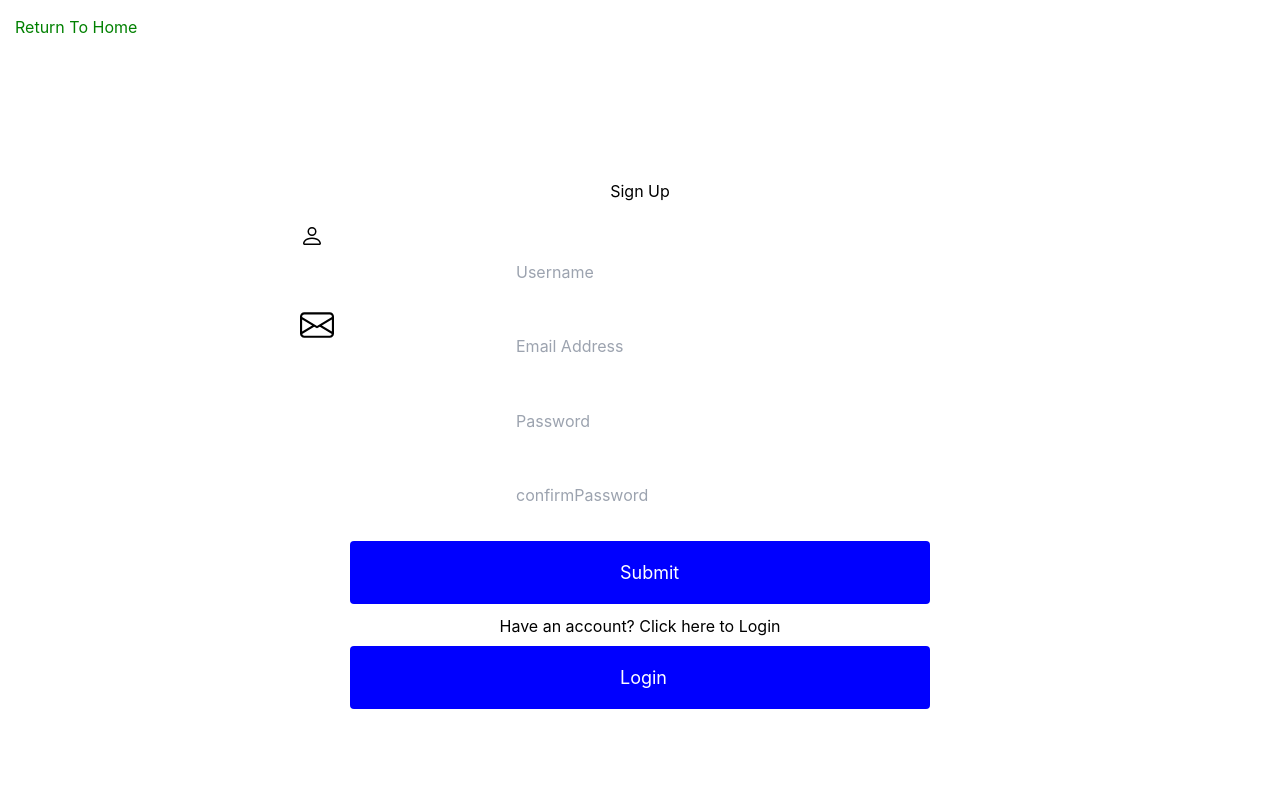
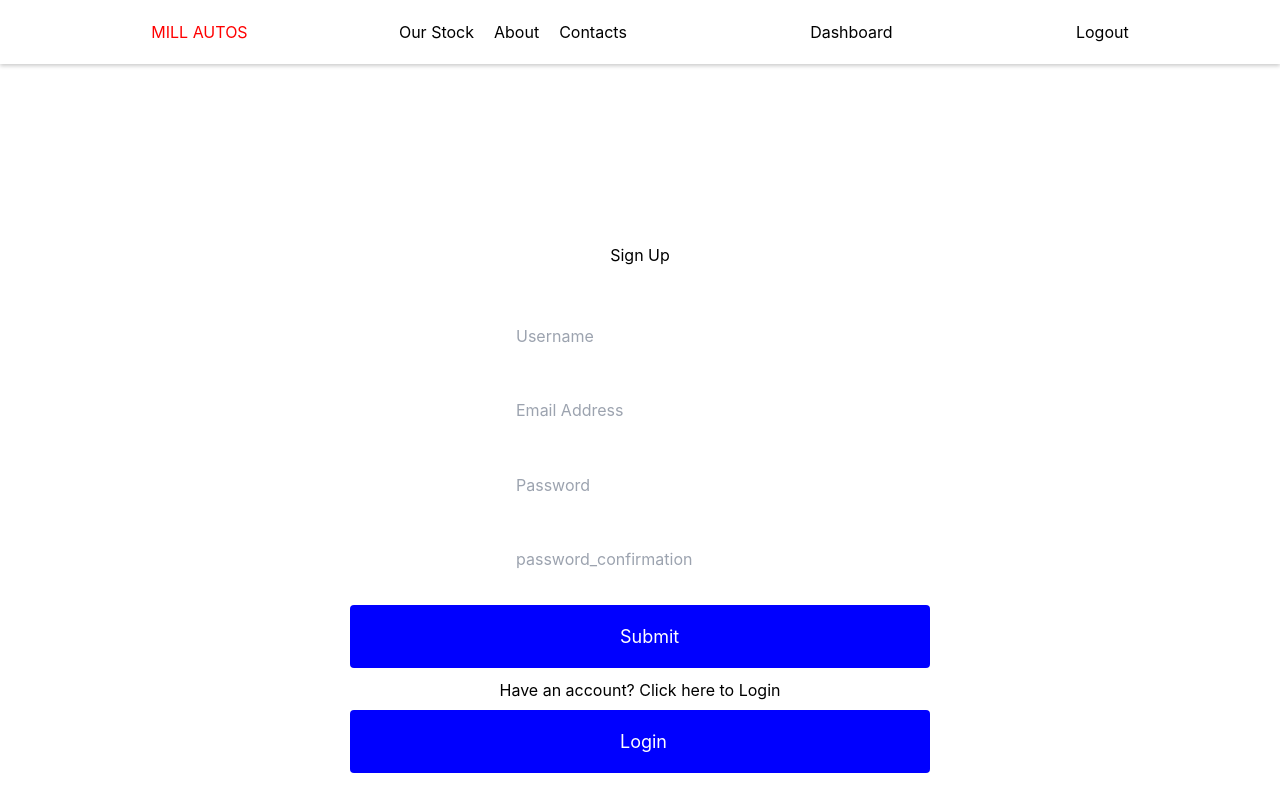
Before and after one commit to Leewell-Muchiri/mill-autos, a React (Create React App) app: page /register in a window 1280 px wide. Shown: the top 812 px of the page. Built offline with nearby package versions, Linux system fonts and the light colour scheme.

Commit message:
Added Redux

```diff
--- a/package.json
+++ b/package.json
@@ -8,8 +8,10 @@
     "@testing-library/user-event": "^13.5.0",
     "react": "^18.2.0",
     "react-dom": "^18.2.0",
+    "react-redux": "^8.0.5",
     "react-router-dom": "^6.10.0",
     "react-scripts": "5.0.1",
+    "redux": "^4.2.1",
     "web-vitals": "^2.1.4"
   },
   "scripts": {
--- a/src/App.css
+++ b/src/App.css
@@ -10,7 +10,6 @@
 }
 button,
 input {
-  /* outline: none; */
   border-radius: 4px;
 }
 button {
@@ -33,7 +32,7 @@ a:hover {
 /* fetchedData */
 .fetchedData {
   display: grid;
-  grid-template-columns: repeat(5, 1fr);
+  grid-template-columns: repeat(4, 1fr);
 }
 .fetchedData-data {
   border: 1px solid black;
@@ -56,13 +55,9 @@ a:hover {
   width: 80%;
   background-color: blue;
   position: inherit;
-  /* padding: 2.5em; */
   padding-top: -15px;
   border-radius: 4px;
 }
-/* .buy-button:hover{
-  transform: scale(1.1);
-} */
 
 /* Nav */
 nav {
@@ -94,7 +89,6 @@ nav {
 }
 .grid-custom {
   padding-left: -20rem;
-  /* margin: 1rem 0 0 0; */
 }
 
 /* Sign up form */
--- a/src/components/Home.js
+++ b/src/components/Home.js
@@ -1,6 +1,6 @@
 import ImageSlider from "./ImageSlider";
+
 function Home() {
-
   const slides = [
     {
       url: "https://images.unsplash.com/photo-1603577057026-d2a3e1206a17?ixlib=rb-4.0.3&ixid=MnwxMjA3fDB8MHxzZWFyY2h8MzJ8fG5pc3NhbnxlbnwwfHwwfHw%3D&auto=format&fit=crop&w=500&q=60",
@@ -27,13 +27,13 @@ function Home() {
   const containerStyle = {
     width: "100%",
     height: "400px",
-        margin: "0 auto"
-    }
+    margin: "0 auto",
+  };
 
   return (
     <div>
       <div style={containerStyle}>
-                <ImageSlider slides={slides}/>
+        <ImageSlider slides={slides} />
       </div>
     </div>
   );
--- a/src/components/Login.js
+++ b/src/components/Login.js
@@ -1,9 +1,12 @@
 import React, { useState } from "react";
 import { useNavigate, Link } from "react-router-dom";
+import Navbar from "./Navbar";
+import {useDispatch} from "react-redux"
 
 function Login() {
+  const dispatch = useDispatch()
   const [formData, setFormData] = useState({
-    email: "",
+    username: "",
     password: "",
   });
 
@@ -18,37 +21,41 @@ function Login() {
 
   function handleSubmit(e) {
     e.preventDefault();
-
+    fetch("http://127.0.0.1:3000/login", {
+      method: "POST",
+      headers: {
+        "Content-Type": "application/json",
+      },
+      body: JSON.stringify(formData),
+    }).then((res) => {
+      if (!res.ok) {
+        console.log(res.status);
+      }
+      console.log(res.status);
+      dispatch({ type: "name", payload: formData.username });
+      navigate('/')
+      return res.json();
+    }).then(data=> console.log(data))
   }
   // added form in the login
 
   return (
+    <>
+      <Navbar />
       <div className="signUpContainer active">
-      <Link
-        style={{
-          position: "absolute",
-          top: "15px",
-          left: "15px",
-          color: "green",
-          textDecoration: "none",
-        }}
-        to="/"
-      >
-        Return To Home
-      </Link>
         <h1 className="text-center mb-4">Login</h1>
 
         <form onSubmit={handleSubmit}>
           <div className="row justify-content-center">
             <div className="form-group mb-2 col-md-4">
               <input
-              type="email"
-              placeholder="Email Address"
-              name="email"
-              id="email"
+                type="username"
+                placeholder="username"
+                name="username"
+                id="username"
                 className="form-control"
                 onChange={handleChange}
-              value={formData.email}
+                value={formData.username}
               />
             </div>
           </div>
@@ -88,6 +95,7 @@ function Login() {
           </p>
         </form>
       </div>
+    </>
   );
 }
 
--- a/src/components/Navbar.js
+++ b/src/components/Navbar.js
@@ -1,12 +1,36 @@
 import { Link, useNavigate, useLocation } from "react-router-dom";
-import { useState } from "react";
+import { useState, useEffect } from "react";
+import Signup from "./Signup";
 import Login from "./Login";
+import { useSelector } from "react-redux";
 
 function Navbar() {
+  let name
+  const user = useSelector((state) => state.user);
+  useEffect(() => {
+    if (user) {
+      name = user;
+      setLogin(true);
+    } else setLogin(false);
+  }, [user]);
   const navigate = useNavigate();
+  const [selectRegister, setSelectRegister] = useState(false);
   const [login, setLogin] = useState(false);
+  const [selectLogin, setSelectLogin] = useState(false);
   const gotTOSignUp = (setLogin) => {
-    navigate("/register", { setLogin });
+    navigate("/register");
+    setSelectRegister(true);
+    Toggle();
+  };
+
+  const Toggle = () => {
+    if (selectRegister) {
+      setSelectLogin(false);
+      return <Signup />;
+    } else if (selectLogin) {
+      setSelectRegister(false);
+      return <Login />;
+    }
   };
 
   return (
@@ -20,19 +44,6 @@ function Navbar() {
         >
           MILL AUTOS
         </Link>
-        {login ? (
-          <>
-            <Link
-              style={{
-                marginLeft: "2rem",
-              }}
-              to="/admin"
-            >
-              Dashboard
-            </Link>
-          </>
-        ) : (
-          <>
         <div>
           <Link className="right-padding" to="/stock">
             Our Stock
@@ -42,6 +53,27 @@ function Navbar() {
           </Link>
           <Link to="/contact">Contacts</Link>
         </div>
+
+        {login ? (
+          <>
+            <button
+              style={{
+                marginLeft: "2rem",
+              }}
+              onClick={() => navigate("/admin", { state: { carData: name } })}
+            >
+              Dashboard
+            </button>
+            <button
+              style={{
+                marginLeft: "2rem",
+              }}
+              onClick={() => setLogin(false)}
+            >
+              Logout
+            </button>
+          </>
+        ) : (
           <div>
             <button
               className="right-padding"
@@ -51,9 +83,10 @@ function Navbar() {
             </button>
             <button onClick={() => gotTOSignUp(setLogin)}>Signup</button>
           </div>
-          </>
         )}
       </nav>
+      {selectRegister}
+      {selectLogin}
     </div>
   );
 }
--- a/src/components/Signup.js
+++ b/src/components/Signup.js
@@ -1,12 +1,17 @@
 import React, { useState } from "react";
-import { useNavigate, Link } from "react-router-dom";
+import { useNavigate, Link,useLocation } from "react-router-dom";
+import Navbar from "./Navbar";
+import { useDispatch } from "react-redux";
 //
 function Signup(props) {
+  const dispatch = useDispatch()
+  const location = useLocation();
+
   const [formData, setFormData] = useState({
     username: "",
     email: "",
     password: "",
-    confirmPassword: "",
+    password_confirmation: "",
   });
 
   const navigate = useNavigate();
@@ -18,15 +23,33 @@ function Signup(props) {
     });
   }
 
+
   function handleSubmit(e) {
     e.preventDefault();
     console.log(formData);
+    fetch("http://127.0.0.1:3000/signup", {
+      method: "POST",
+      headers: {
+        "Content-Type": "application/json",
+      },
+      body: JSON.stringify(formData),
+    }).then((res) => {
+      if (!res.ok) {
+        console.log(res.status);
+      }
+      dispatch({ type: "ADD_NAME", payload: formData.username });
+      navigate('/')
+      console.log(res.status);
+      return res.json();
+    }).then(data => console.log(data))
   }
 
   // added form to enable user to enter their credials and sign up
   return (
+    <>
+      <Navbar />
       <div className="signUpContainer active">
-      <Link
+        {/* <Link
           style={{
             position: "absolute",
             top: "15px",
@@ -37,32 +60,12 @@ function Signup(props) {
           to="/"
         >
           Return To Home
-      </Link>
+        </Link> */}
         <h1>Sign Up</h1>
 
         <form onSubmit={handleSubmit}>
           {/* Username */}
           <div>
-          <div>
-            <svg
-              style={{
-                height: "2rem",
-                width: "2rem",
-                padding: "4px",
-                position: "absolute",
-                top: "27.5%",
-                marginLeft: "20px",
-              }}
-              xmlns="http://www.w3.org/2000/svg"
-              width="40"
-              height="40"
-              fill="currentColor"
-              className="bi bi-person"
-              viewBox="0 0 16 16"
-            >
-              <path d="M8 8a3 3 0 1 0 0-6 3 3 0 0 0 0 6Zm2-3a2 2 0 1 1-4 0 2 2 0 0 1 4 0Zm4 8c0 1-1 1-1 1H3s-1 0-1-1 1-4 6-4 6 3 6 4Zm-1-.004c-.001-.246-.154-.986-.832-1.664C11.516 10.68 10.289 10 8 10c-2.29 0-3.516.68-4.168 1.332-.678.678-.83 1.418-.832 1.664h10Z" />
-            </svg>
-          </div>
             <input
               type="text"
               placeholder="Username"
@@ -75,27 +78,6 @@ function Signup(props) {
 
           {/* Email */}
           <div>
-          <div
-            style={{
-              height: "1.7rem",
-              width: "1.7rem",
-              padding: "4px",
-              position: "absolute",
-              top: "38%",
-              marginLeft: "20px",
-            }}
-          >
-            <svg
-              xmlns="http://www.w3.org/2000/svg"
-              width="34"
-              height="34"
-              fill="currentColor"
-              className="bi bi-envelope"
-              viewBox="0 0 16 16"
-            >
-              <path d="M0 4a2 2 0 0 1 2-2h12a2 2 0 0 1 2 2v8a2 2 0 0 1-2 2H2a2 2 0 0 1-2-2V4Zm2-1a1 1 0 0 0-1 1v.217l7 4.2 7-4.2V4a1 1 0 0 0-1-1H2Zm13 2.383-4.708 2.825L15 11.105V5.383Zm-.034 6.876-5.64-3.471L8 9.583l-1.326-.795-5.64 3.47A1 1 0 0 0 2 13h12a1 1 0 0 0 .966-.741ZM1 11.105l4.708-2.897L1 5.383v5.722Z" />
-            </svg>
-          </div>
             <input
               type="email"
               placeholder="Email Address"
@@ -122,11 +104,11 @@ function Signup(props) {
           <div className="form-group4">
             <input
               type="password"
-            placeholder="confirmPassword"
-            name="confirmPassword"
-            id="confirmPassword"
+              placeholder="password_confirmation"
+              name="password_confirmation"
+              id="password_confirmation"
               onChange={handleChange}
-            value={formData.confirmPassword}
+              value={formData.password_confirmation}
             />
           </div>
           <button type="submit" className="loginNav">
@@ -139,6 +121,7 @@ function Signup(props) {
           Login
         </button>
       </div>
+    </>
   );
 }
 
--- a/src/components/admin/AdminIndex.js
+++ b/src/components/admin/AdminIndex.js
@@ -2,12 +2,13 @@ import CarPost from "./CarPost";
 import ViewAllPost from "./ViewAllPost";
 import { useState } from "react";
 import { Link } from "react-router-dom";
+import { useLocation } from "react-router-dom";
 
 function AdminIndex() {
-  const name = "Admin";
+  const location = useLocation();
+  let data = location?.state?.carData;
   const [changedComponent, setChangedComponent] = useState(null);
   const [items, setItems] = useState([]);
-
 
   const createCarPost = () => {
     console.log("createCarPost");
@@ -17,7 +18,7 @@ function AdminIndex() {
     <div className="dashboard">
       <div className="first-dashboard">
         <div className="first-dashboard-child">
-          <h1>Hi, {name}</h1>
+          <h1>Hi, {data}</h1>
           <Link to="..">Home</Link>
           <div className="first-dashboard-second">
             <button className="dashboard-button" onClick={createCarPost}>
--- /dev/null
+++ b/src/components/hooks/userReducer.js
@@ -0,0 +1,24 @@
+// userReducer.js
+
+const initialState = {
+  user: [],
+};
+
+const userReducer = (state = initialState, action) => {
+  switch (action.type) {
+    case "ADD_NAME":
+      return {
+        ...state,
+        user: [...state.user, action.payload],
+      };
+    case "name":
+      return {
+        ...state,
+        name: action.payload,
+      };
+    default:
+      return state;
+  }
+};
+
+export default userReducer;
```
Also changed, not shown: src/components/FetchedData.js (+52 -19 lines), src/components/OurStock.js (+21 -45 lines), src/index.js (+9 -0 lines), 1 other file (tests, documents, lock files or other folders). Lines whose indentation alone changed are shown as unchanged.
